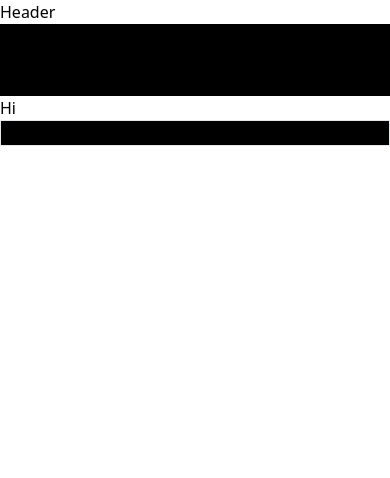
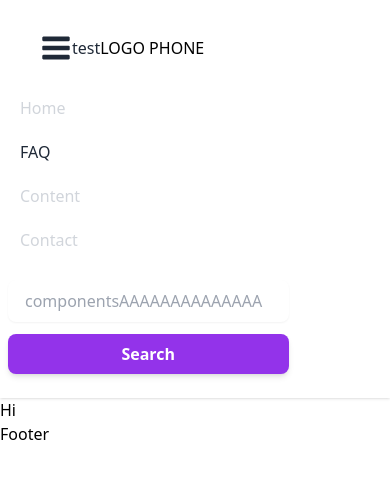
Before and after one commit to BoraSoylu/fw-frontend, a Next.js app: page / in a window 390 px wide. Shown: the top 478 px of the page. Built offline with nearby package versions, Linux system fonts and the light colour scheme.

Commit message:
created initial header

```diff
--- a/components/Footer.tsx
+++ b/components/Footer.tsx
@@ -1,5 +1,5 @@
 import React from 'react';
 
 export default function Footer() {
-  return <div className="bg-black border">Footer</div>;
+  return <div>Footer</div>;
 }
--- a/components/Header.tsx
+++ b/components/Header.tsx
@@ -1,10 +1,130 @@
-import Navbar from './Navbar';
-
-export default function Header() {
+import Link from 'next/link';
+export const Header = () => {
+  const handleBurgerBtn = () => {};
   return (
-    <>
-      <div>Header</div>
-      <Navbar />
-    </>
+    <div>
+      <nav className="bg-white dark:bg-gray-800  shadow py-4 ">
+        <div className="px-8 mx-auto max-w-7xl">
+          <div className="flex items-center justify-between h-16">
+            <div className="flex items-center">
+              <div className="flex -mr-2 md:hidden">
+                <button className="text-gray-800 dark:text-white hover:text-gray-300 inline-flex items-center justify-center p-2 rounded-md focus:outline-none">
+                  <svg
+                    width="20"
+                    height="20"
+                    fill="currentColor"
+                    className="w-8 h-8"
+                    viewBox="0 0 1792 1792"
+                    xmlns="http://www.w3.org/2000/svg"
+                  >
+                    <path d="M1664 1344v128q0 26-19 45t-45 19h-1408q-26 0-45-19t-19-45v-128q0-26 19-45t45-19h1408q26 0 45 19t19 45zm0-512v128q0 26-19 45t-45 19h-1408q-26 0-45-19t-19-45v-128q0-26 19-45t45-19h1408q26 0 45 19t19 45zm0-512v128q0 26-19 45t-45 19h-1408q-26 0-45-19t-19-45v-128q0-26 19-45t45-19h1408q26 0 45 19t19 45z"></path>
+                  </svg>
+                  <div>test</div>
+                </button>
+              </div>
+              <Link className="flex-shrink-0" href="/">
+                <p>LOGO PHONE</p>
+              </Link>
+              <div className="hidden md:block">
+                <div className="flex items-baseline ml-10 space-x-4">
+                  <Link
+                    className="text-gray-300  hover:text-gray-800 dark:hover:text-white px-3 py-2 rounded-md text-md font-medium"
+                    href="/#"
+                  >
+                    Home
+                  </Link>
+                  <Link
+                    className="text-gray-800 dark:text-white  hover:text-gray-800 dark:hover:text-white px-3 py-2 rounded-md text-md font-medium"
+                    href="/#"
+                  >
+                    FAQ
+                  </Link>
+                  <Link
+                    className="text-gray-300  hover:text-gray-800 dark:hover:text-white px-3 py-2 rounded-md text-md font-medium"
+                    href="/#"
+                  >
+                    Content
+                  </Link>
+                  <Link
+                    className="text-gray-300  hover:text-gray-800 dark:hover:text-white px-3 py-2 rounded-md text-md font-medium"
+                    href="/#"
+                  >
+                    Contact
+                  </Link>
+                </div>
+              </div>
+            </div>
+            <div className="hidden md:block">
+              <div className="flex -mr-2 md:block">
+                <form className="flex flex-col justify-center w-3/4 max-w-sm space-y-3 md:flex-row md:w-full md:space-x-3 md:space-y-0">
+                  <div className=" relative ">
+                    <input
+                      type="text"
+                      id='"form-subscribe-Search'
+                      className=" rounded-lg border-transparent flex-1 appearance-none border border-gray-300 w-full py-2 px-4 bg-white text-gray-700 placeholder-gray-400 shadow-sm text-base focus:outline-none focus:ring-2 focus:ring-purple-600 focus:border-transparent"
+                      placeholder="components"
+                    />
+                  </div>
+                  <button
+                    className="flex-shrink-0 px-4 py-2 text-base font-semibold text-white bg-purple-600 rounded-lg shadow-md hover:bg-purple-700 focus:outline-none focus:ring-2 focus:ring-purple-500 focus:ring-offset-2 focus:ring-offset-purple-200"
+                    type="submit"
+                  >
+                    Search
+                  </button>
+                </form>
+              </div>
+              <div className="flex items-center ml-4 md:ml-6"></div>
+            </div>
+          </div>
+        </div>
+        <div className="md:hidden">
+          <div className="px-2 pt-2 pb-3 space-y-1 sm:px-3">
+            <Link
+              className="text-gray-300 hover:text-gray-800 dark:hover:text-white block px-3 py-2 rounded-md text-base font-medium"
+              href="/#"
+            >
+              Home
+            </Link>
+            <Link
+              className="text-gray-800 dark:text-white block px-3 py-2 rounded-md text-base font-medium"
+              href="/#"
+            >
+              FAQ
+            </Link>
+            <Link
+              className="text-gray-300 hover:text-gray-800 dark:hover:text-white block px-3 py-2 rounded-md text-base font-medium"
+              href="/#"
+            >
+              Content
+            </Link>
+            <Link
+              className="text-gray-300 hover:text-gray-800 dark:hover:text-white block px-3 py-2 rounded-md text-base font-medium"
+              href="/#"
+            >
+              Contact
+            </Link>
+          </div>
+          <div className="flex p-2">
+            <form className="flex flex-col justify-center w-3/4 max-w-sm space-y-3 md:flex-row md:w-full md:space-x-3 md:space-y-0">
+              <div className=" relative ">
+                <input
+                  type="text"
+                  id='"form-subscribe-Search'
+                  className=" rounded-lg border-transparent flex-1 appearance-none border border-gray-300 w-full py-2 px-4 bg-white text-gray-700 placeholder-gray-400 shadow-sm text-base focus:outline-none focus:ring-2 focus:ring-purple-600 focus:border-transparent"
+                  placeholder="componentsAAAAAAAAAAAAAA"
+                />
+              </div>
+              <button
+                className="flex-shrink-0 px-4 py-2 text-base font-semibold text-white bg-purple-600 rounded-lg shadow-md hover:bg-purple-700 focus:outline-none focus:ring-2 focus:ring-purple-500 focus:ring-offset-2 focus:ring-offset-purple-200"
+                type="submit"
+              >
+                Search
+              </button>
+            </form>
+          </div>
+        </div>
+      </nav>
+    </div>
   );
-}
+};
+export default Header;
--- a/components/Navbar.tsx
+++ b/components/Navbar.tsx
@@ -3,17 +3,21 @@ import Link from 'next/link';
 
 const Navbar = () => {
   return (
-    <ul className="bg-black">
-      <li className="bg-black">
-        <Link href="/" className="bg-black">
+    <ul className="flex justify-between items-center text-sm font-medium text-gray-700 bg-gray-200 p-2">
+      <li className="mr-6">
+        <Link href="/" className="hover:text-indigo-500">
           Home
         </Link>
       </li>
-      <li>
-        <Link href="/about">About</Link>
+      <li className="mr-6">
+        <Link href="/about" className="hover:text-indigo-500">
+          About
+        </Link>
       </li>
-      <li>
-        <Link href="/faq">FAQ</Link>
+      <li className="mr-6">
+        <Link href="/faq" className="hover:text-indigo-500">
+          FAQ
+        </Link>
       </li>
     </ul>
   );
--- a/tailwind.config.js
+++ b/tailwind.config.js
@@ -1,8 +1,26 @@
 /** @type {import('tailwindcss').Config} */
 module.exports = {
+  important: true,
   content: ['./pages/**/*.{js,ts,jsx,tsx}', './components/**/*.{js,ts,jsx,tsx}'],
+  darkMode: 'class',
   theme: {
-    extend: {},
+    extend: {
+      backgroundImage: (theme) => ({
+        check: "url('/icons/check.svg')",
+        landscape: "url('/images/landscape/2.jpg')",
+      }),
+    },
+  },
+  variants: {
+    extend: {
+      backgroundColor: ['checked'],
+      borderColor: ['checked'],
+      inset: ['checked'],
+      zIndex: ['hover', 'active'],
+    },
   },
   plugins: [],
+  future: {
+    purgeLayersByDefault: true,
+  },
 };
```
